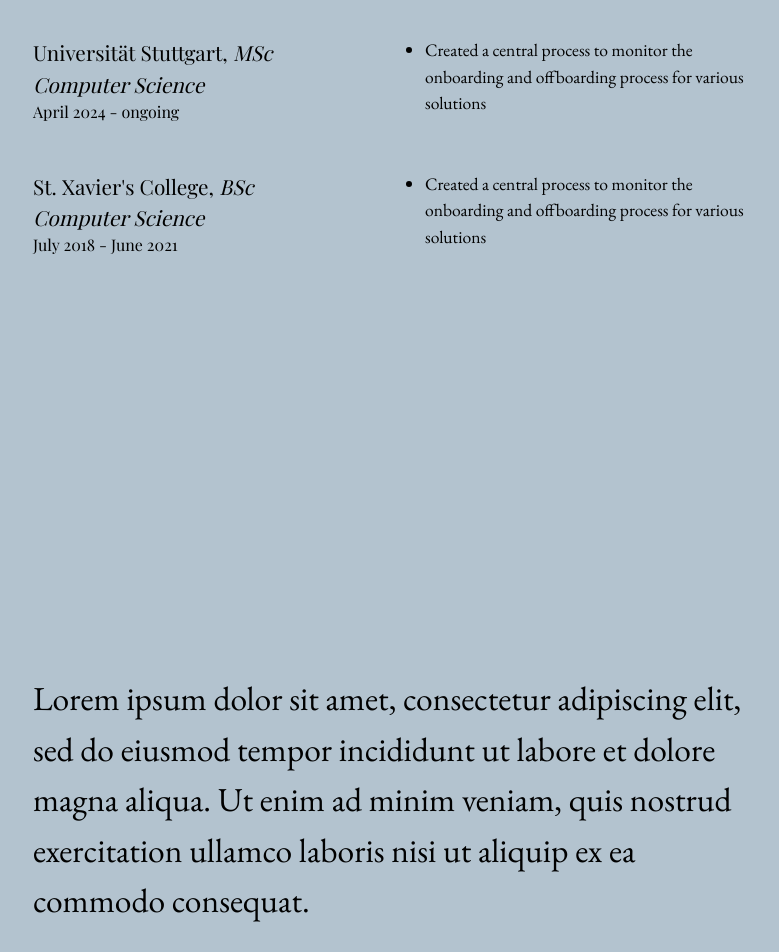
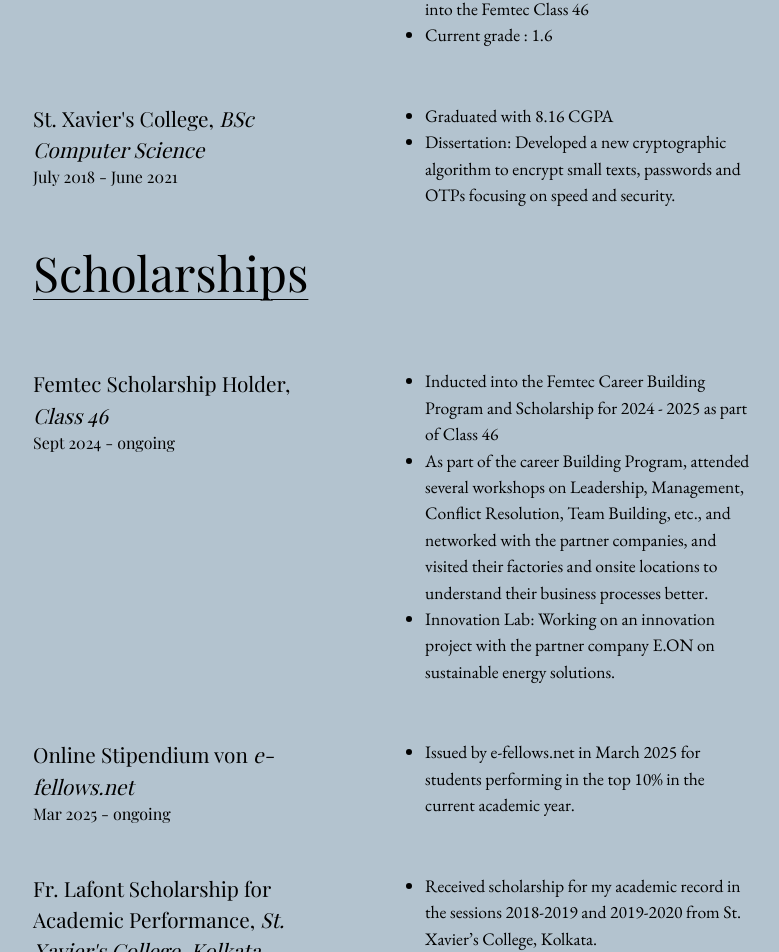
Before and after one commit to anniechakraborty/anniechakraborty.github.io, a React (Create React App) app: page /education in a window 1280 px wide. Shown: the part 415-1367 px from the top of the page, without its empty margins (47-826 px from the left). Built offline with nearby package versions, Linux system fonts and the light colour scheme; a web font is replaced by a local one.

Commit message:
fixed details on different sections

```diff
--- a/src/components/Education.js
+++ b/src/components/Education.js
@@ -16,9 +16,15 @@
           <div className="description">
             <ul>
               <li>
-                Created a central process to monitor the onboarding and
-                offboarding process for various solutions
+                Pursuing my specialisation in Autonomous Systems with course
+                work in the domains of Machine Learning, GenAI, Information
+                Visualisation etc.
               </li>
+              <li>
+                Awarded the Femtec Scholarship and inducted into the Femtec
+                Class 46
+              </li>
+              <li>Current grade : 1.6</li>
             </ul>
           </div>
         </div>
@@ -33,9 +39,73 @@
         <div className="right">
           <div className="description">
             <ul>
+              <li>Graduated with 8.16 CGPA</li>
               <li>
-                Created a central process to monitor the onboarding and
-                offboarding process for various solutions
+                Dissertation: Developed a new cryptographic algorithm to encrypt
+                small texts, passwords and OTPs focusing on speed and security.
+              </li>
+            </ul>
+          </div>
+        </div>
+      </div>
+
+      <h2>Scholarships</h2>
+      <div className="experience">
+        <div className="left">
+          <p className="title">
+            Femtec Scholarship Holder, <em>Class 46</em>
+          </p>
+          <p className="duration">Sept 2024 - ongoing</p>
+        </div>
+        <div className="right">
+          <div className="description">
+            <ul>
+              <li>
+                Inducted into the Femtec Career Building Program and Scholarship
+                for 2024 - 2025 as part of Class 46
+              </li>
+              <li>
+                As part of the career Building Program, attended several workshops on Leadership, Management, Conflict Resolution, Team Building, etc., and networked with the partner companies, and visited their factories and onsite locations to understand their business processes better.
+              </li>
+              <li>
+                Innovation Lab: Working on an innovation project with the partner company E.ON on sustainable energy solutions.
+              </li>
+            </ul>
+          </div>
+        </div>
+      </div>
+      <div className="experience">
+        <div className="left">
+          <p className="title">
+            Online Stipendium von <em>e-fellows.net</em>
+          </p>
+          <p className="duration">Mar 2025 - ongoing</p>
+        </div>
+        <div className="right">
+          <div className="description">
+            <ul>
+              <li>
+                Issued by e-fellows.net in March 2025 for students performing in
+                the top 10% in the current academic year.
+              </li>
+            </ul>
+          </div>
+        </div>
+      </div>
+      <div className="experience">
+        <div className="left">
+          <p className="title">
+            Fr. Lafont Scholarship for Academic Performance,{" "}
+            <em>St. Xavier's College, Kolkata</em>
+          </p>
+          {/* <p className="duration">Mar 2025 - ongoing</p> */}
+        </div>
+        <div className="right">
+          <div className="description">
+            <ul>
+              <li>
+                Received scholarship for my academic record in the sessions
+                2018-2019 and 2019-2020 from St. Xavier’s College, Kolkata.
               </li>
             </ul>
           </div>
--- a/src/components/Footer.js
+++ b/src/components/Footer.js
@@ -5,10 +5,10 @@
     return (
         <div className="footer">
             <div className="about">
-            Lorem ipsum dolor sit amet, consectetur adipiscing elit, sed do eiusmod
+            {/* Lorem ipsum dolor sit amet, consectetur adipiscing elit, sed do eiusmod
         tempor incididunt ut labore et dolore magna aliqua. Ut enim ad minim
         veniam, quis nostrud exercitation ullamco laboris nisi ut aliquip ex ea
-        commodo consequat.
+        commodo consequat. */}
             </div>
             <h2>Get in touch &#8594;</h2>
             <div className="contact">
--- a/src/components/Home.js
+++ b/src/components/Home.js
@@ -4,7 +4,7 @@
 import WorkExperience from "./WorkExperience";
 import Education from "./Education";
 function HomeComponent() {
-    // TODO: add an animated flower in the right
+  // TODO: add an animated flower in the right
   return (
     <div className="homeContainer">
       <h1 className="introHeader">
@@ -13,10 +13,10 @@
         she is specialising in <em>Machine Learning</em> and <em>GenAI</em>.
       </h1>
       <p className="about">
-        Lorem ipsum dolor sit amet, consectetur adipiscing elit, sed do eiusmod
-        tempor incididunt ut labore et dolore magna aliqua. Ut enim ad minim
-        veniam, quis nostrud exercitation ullamco laboris nisi ut aliquip ex ea
-        commodo consequat.
+        Results-driven professional with a strong background in technology, a
+        passion for solving complex problems and excels in collaborative
+        environments. Fluent in English and a little German, with excellent
+        communication and interpersonal skills.
       </p>
 
       <WorkExperience />
--- a/src/styles/Footer.css
+++ b/src/styles/Footer.css
@@ -18,7 +18,7 @@
     text-wrap: wrap;
 
     /* Position */
-    margin: 4em 0;
+    margin: 1em 0;
 }
 
 h2{
@@ -37,3 +37,12 @@
     text-underline-offset: 7px;
     color: #000;
 }
+
+.contact a{
+    transition: color 0.2s ease;
+}
+
+.contact a:hover {
+    color: #0073b1;
+    /* LinkedIn blue ;) */
+}
```
